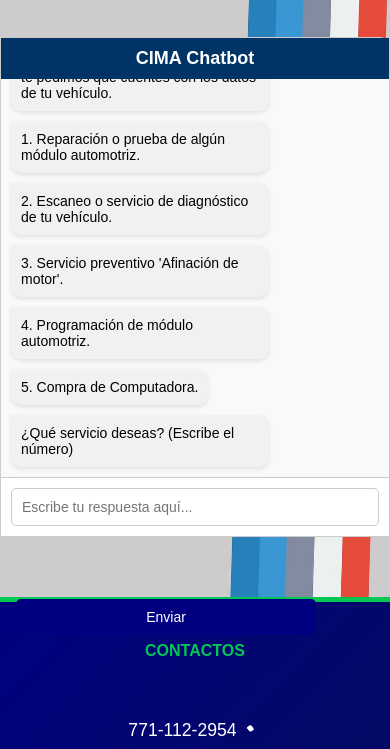
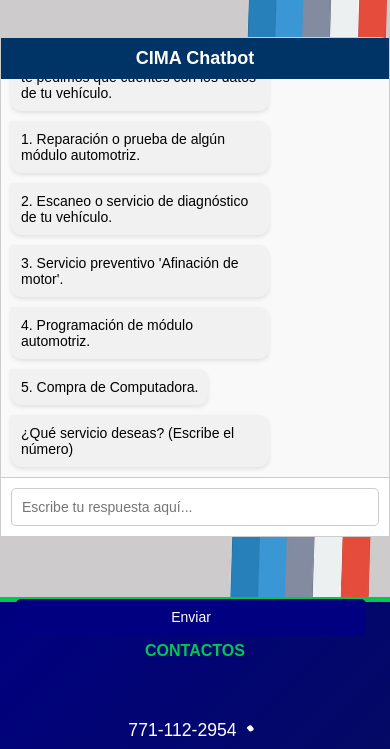
Before and after one commit to CIMA38/CIMAbot.github.io, a website: page html/contacto.html in a window 390 px wide. Shown: the part 95-844 px from the top of the page. Drawn offline with nearby package versions, Linux system fonts and the light colour scheme.

Commit message:
Update main.css

```diff
--- a/public/css/main.css
+++ b/public/css/main.css
@@ -1994,7 +1994,7 @@
 @media (max-width: 768px) {
   .chatbox-input button {
     margin-top: 290px;
-    width: 300px; /* Botón ocupa todo el ancho */
+    width: 350px; /* Botón ocupa todo el ancho */
     margin-left: 5px; /* Elimina margen innecesario */ /* Centra el texto del botón */
   }
 }
```
